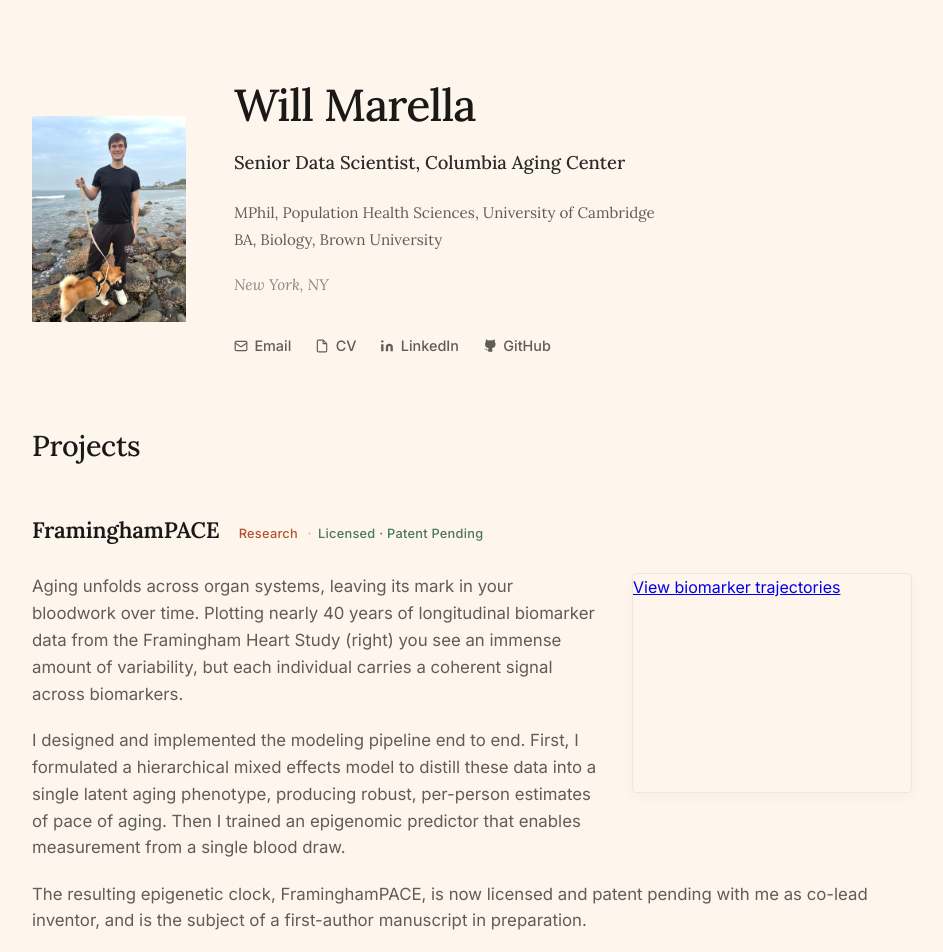
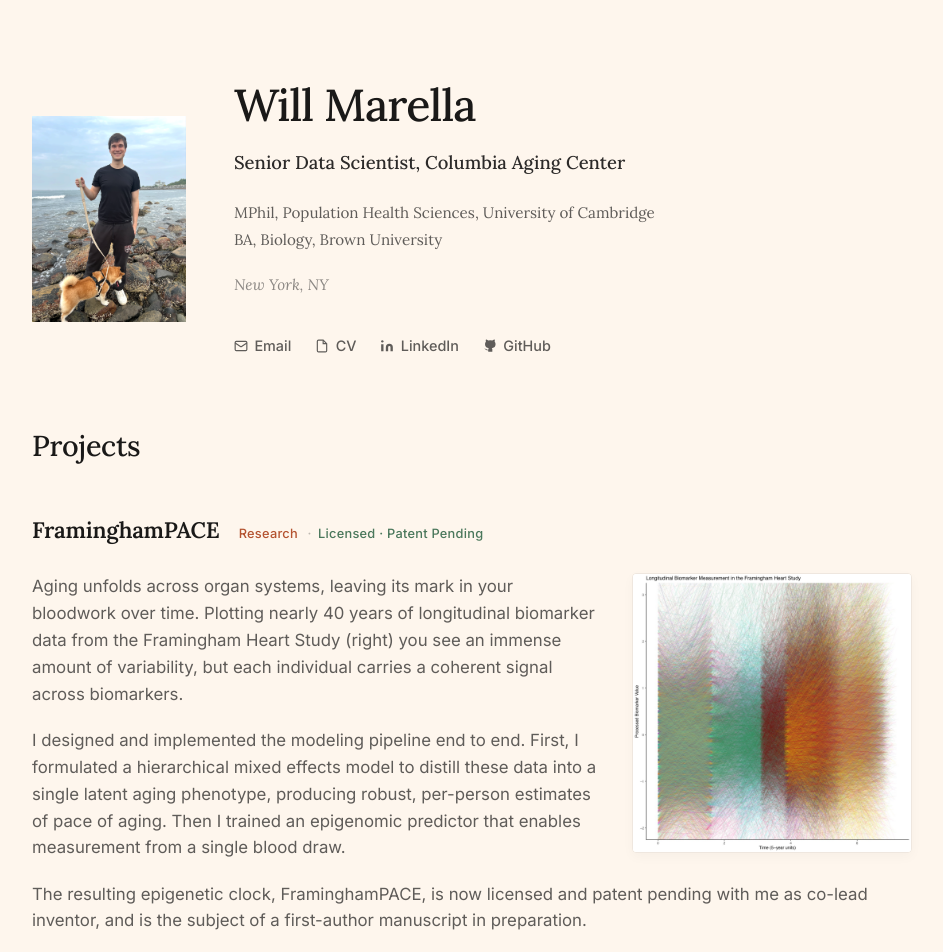
Before and after one commit to will-marella/portfolio, a Jekyll site: the page built from index.html, in a window 1280 px wide. Shown: the top 952 px of the page, without its empty margins (168-1111 px from the left). Built offline with Jekyll 4.4.1, drawn with Linux system fonts in a browser that asks for light colours.

Commit message:
Converted pdf to jpg and removed pdf-specific handling. Also added lazy loading and other small optims

```diff
--- a/assets/css/main.css
+++ b/assets/css/main.css
@@ -1,5 +1,3 @@
-@import url('https://fonts.googleapis.com/css2?family=Inter:wght@300;400;500;600&family=Lora:ital,wght@0,400;0,500;0,600;1,400;1,500&display=swap');
-
 *,
 *::before,
 *::after {
@@ -312,8 +310,7 @@ h2 {
 }
 
 .project-content img,
-.project-content video,
-.project-content object {
+.project-content video {
   width: 280px;
   border-radius: 4px;
   /* Minimal rounded corner, almost sharp */
@@ -322,13 +319,8 @@ h2 {
   box-shadow: 0 4px 12px rgba(0, 0, 0, 0.03);
 }
 
-.project-content object {
-  height: 220px;
-}
-
 .project-card:hover .project-content img,
-.project-card:hover .project-content video,
-.project-card:hover .project-content object {
+.project-card:hover .project-content video {
   transform: translateY(-2px);
   box-shadow: 0 8px 24px rgba(0, 0, 0, 0.08);
 }
@@ -346,14 +338,9 @@ h2 {
   }
 
   .project-content img,
-  .project-content video,
-  .project-content object {
+  .project-content video {
     width: 100%;
     max-width: 400px;
-  }
-
-  .project-content object {
-    height: 260px;
   }
 
   .project-content video.wide-video {
--- a/index.html
+++ b/index.html
@@ -66,10 +66,8 @@ title: Will Marella
           </div>
         </div>
         <div class="project-content">
-          <object data="{{ '/assets/full_biomarker_spaghetti.pdf' | relative_url }}" type="application/pdf"
-            class="wrap-image" aria-label="FraminghamPACE biomarker trajectories">
-            <a href="{{ '/assets/full_biomarker_spaghetti.pdf' | relative_url }}" target="_blank">View biomarker trajectories</a>
-          </object>
+          <img src="{{ '/assets/full_biomarker_spaghetti.jpg' | relative_url }}"
+            alt="FraminghamPACE biomarker trajectories" class="wrap-image" loading="lazy" decoding="async">
           <p>
             Aging unfolds across organ systems, leaving its mark in your bloodwork over time. Plotting nearly 40 years of longitudinal biomarker data from the Framingham Heart Study (right) you see an immense amount of variability, but each individual carries a coherent signal across biomarkers.
           </p>
@@ -101,7 +99,7 @@ title: Will Marella
           <p>
             To build it, I scraped the full dbGaP catalog (3,000 studies, 450,000 variables) into a PostgreSQL database with hybrid search (tsvector for keyword matching, pgvector for semantic similarity), then built a ReAct-style AI agent that queries the database and returns relevant results conversationally from a natural language prompt. Deployed publicly.
           </p>
-          <video src="{{ '/assets/QueryGaPThinks.mp4' | relative_url }}" autoplay loop muted playsinline class="wide-video stacked-media"></video>
+          <video src="{{ '/assets/QueryGaPThinks.mp4' | relative_url }}" autoplay loop muted playsinline preload="metadata" class="wide-video stacked-media"></video>
           <div class="project-links">
             <a href="https://querygap.org/" target="_blank"><strong><em>→ Site</em></strong></a>
           </div>
@@ -117,7 +115,7 @@ title: Will Marella
           </div>
         </div>
         <div class="project-content">
-          <img src="{{ '/assets/llm-agents-nash/experimental-schematic.png' | relative_url }}" alt="Experimental schematic for the repeated game benchmark" class="wrap-image">
+          <img src="{{ '/assets/llm-agents-nash/experimental-schematic.png' | relative_url }}" alt="Experimental schematic for the repeated game benchmark" class="wrap-image" loading="lazy" decoding="async">
           <p>
             Existing literature suggests that LLM agents often fail in game-theoretic environments, with those failures commonly explained as either a limitation in strategic reasoning or a bias toward cooperative, prosocial behavior. I found that surprising, so I built my own benchmark to investigate it directly.
           </p>
@@ -155,7 +153,7 @@ title: Will Marella
               <a href="https://github.com/will-marella/LFA" target="_blank"><strong><em>→ GitHub</em></strong></a>
             </div>
           </div>
-          <img src="{{ '/assets/LFA-DGM.jpg' | relative_url }}" alt="LFA-DGM model diagram">
+          <img src="{{ '/assets/LFA-DGM.jpg' | relative_url }}" alt="LFA-DGM model diagram" loading="lazy" decoding="async">
         </div>
       </div>
 
@@ -183,7 +181,7 @@ title: Will Marella
               <a href="https://github.com/will-marella/ascii-doodle" target="_blank"><strong><em>→ GitHub</em></strong></a>
             </div>
           </div>
-          <img src="{{ '/assets/ascii-doodle-process.gif' | relative_url }}" alt="ascii-doodle generation process">
+          <img src="{{ '/assets/ascii-doodle-process.gif' | relative_url }}" alt="ascii-doodle generation process" loading="lazy" decoding="async">
         </div>
       </div>
 
@@ -211,7 +209,7 @@ title: Will Marella
               <a href="https://github.com/will-marella/opencode/tree/feature/protected-mode-clean" target="_blank"><strong><em>→ GitHub</em></strong></a>
             </div>
           </div>
-          <img src="{{ '/assets/OpenCodeProtectDemo.gif' | relative_url }}" alt="OpenCode Protect demo">
+          <img src="{{ '/assets/OpenCodeProtectDemo.gif' | relative_url }}" alt="OpenCode Protect demo" loading="lazy" decoding="async">
         </div>
       </div>
 
@@ -234,7 +232,7 @@ title: Will Marella
               <a href="{{ '/ascii-dream' | relative_url }}"><strong><em>→ See more</em></strong></a>
             </div>
           </div>
-          <img src="{{ '/assets/ascii-demo.gif' | relative_url }}" alt="ascii-dream demo">
+          <img src="{{ '/assets/ascii-demo.gif' | relative_url }}" alt="ascii-dream demo" loading="lazy" decoding="async">
         </div>
       </div>
 
@@ -262,7 +260,7 @@ title: Will Marella
               <a href="https://costcoguessr.com/play" target="_blank"><strong><em>→ Site</em></strong></a>
             </div>
           </div>
-          <video src="{{ '/assets/CG Draft1.mp4' | relative_url }}" autoplay loop muted playsinline onloadedmetadata="this.playbackRate = 0.75;"></video>
+          <video src="{{ '/assets/CG Draft1.mp4' | relative_url }}" autoplay loop muted playsinline preload="metadata" onloadedmetadata="this.playbackRate = 0.75;"></video>
         </div>
       </div>
 
```
Also changed, not shown: llm-agents-nash.html (+5 -5 lines), assets/full_biomarker_spaghetti.jpg (added).
